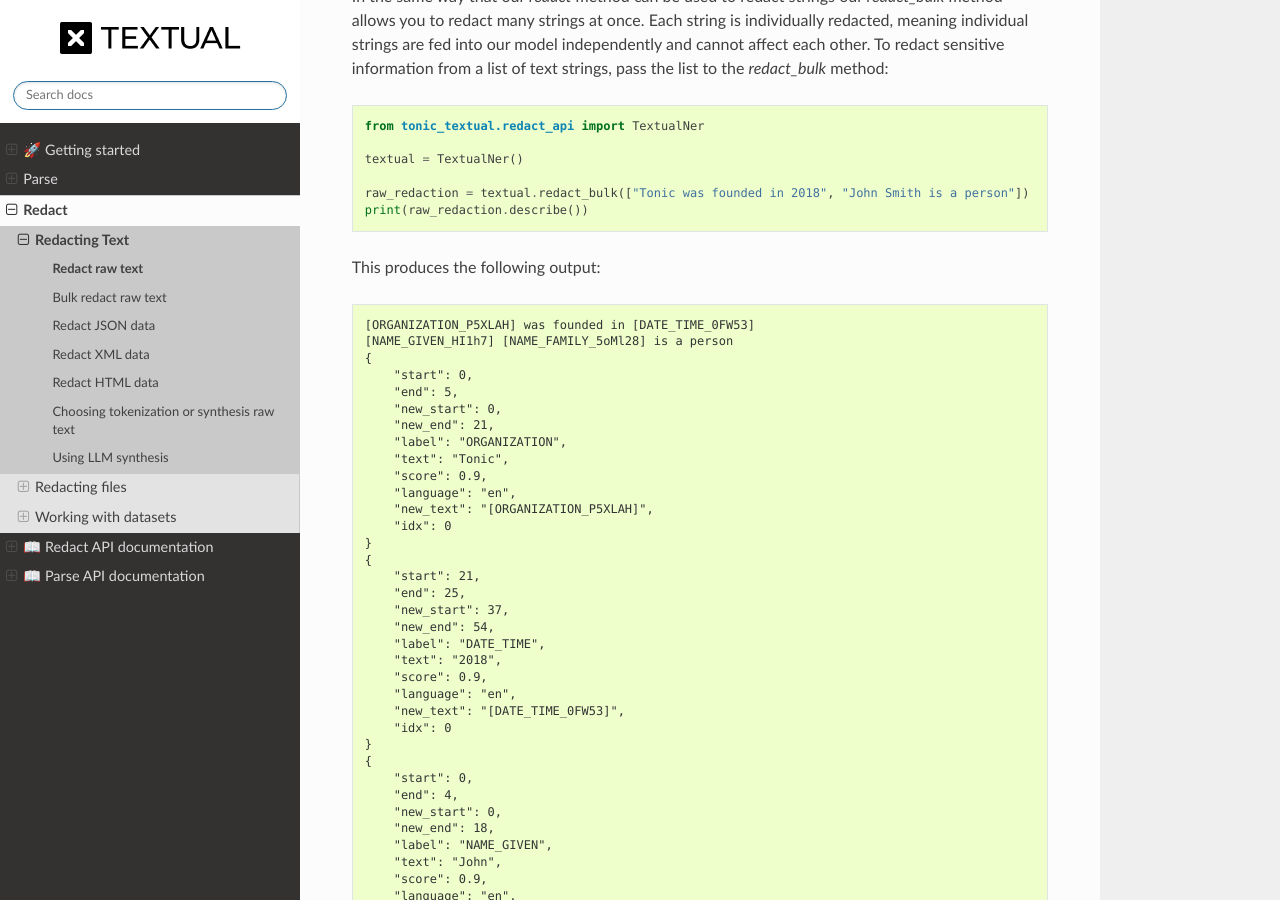
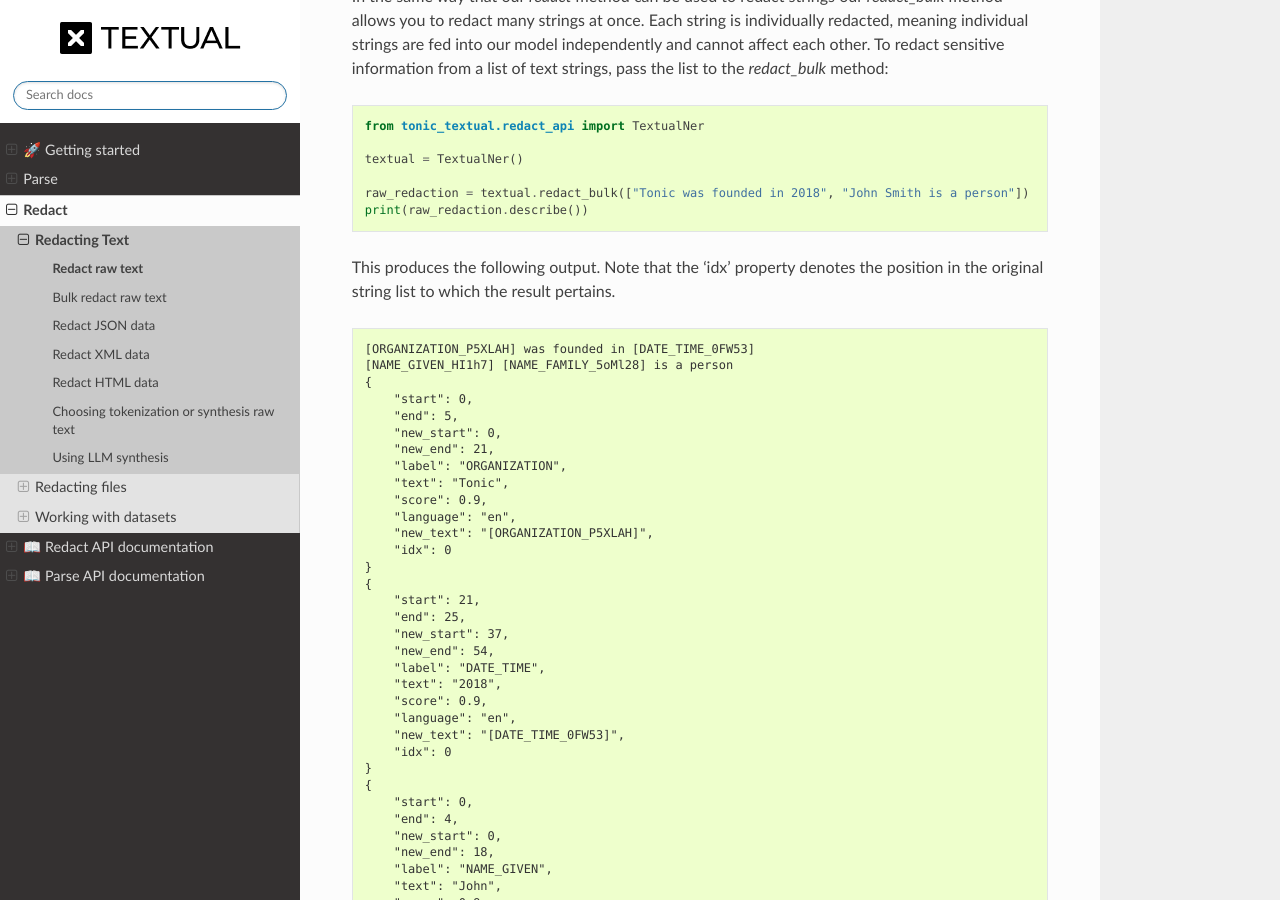
Before and after one commit to TonicAI/textual, a Sphinx documentation site: the page built from docs/source/redact/redacting_text.rst, in a window 1280 px wide and 900 px high, scrolled down 1404 px. Built offline with Sphinx 7.4.7 and the Read the Docs theme 3.1.0, drawn with Linux system fonts in a browser that asks for light colours.

Commit message:
adding clarifying note

```diff
--- a/docs/source/redact/redacting_text.rst
+++ b/docs/source/redact/redacting_text.rst
@@ -63,7 +63,7 @@ In the same way that our `redact` method can be used to redact strings our `reda
     raw_redaction = textual.redact_bulk(["Tonic was founded in 2018", "John Smith is a person"])
     print(raw_redaction.describe())
 
-This produces the following output:
+This produces the following output.  Note that the 'idx' property denotes the position in the original string list to which the result pertains.
 
 .. code-block:: console
 
```
